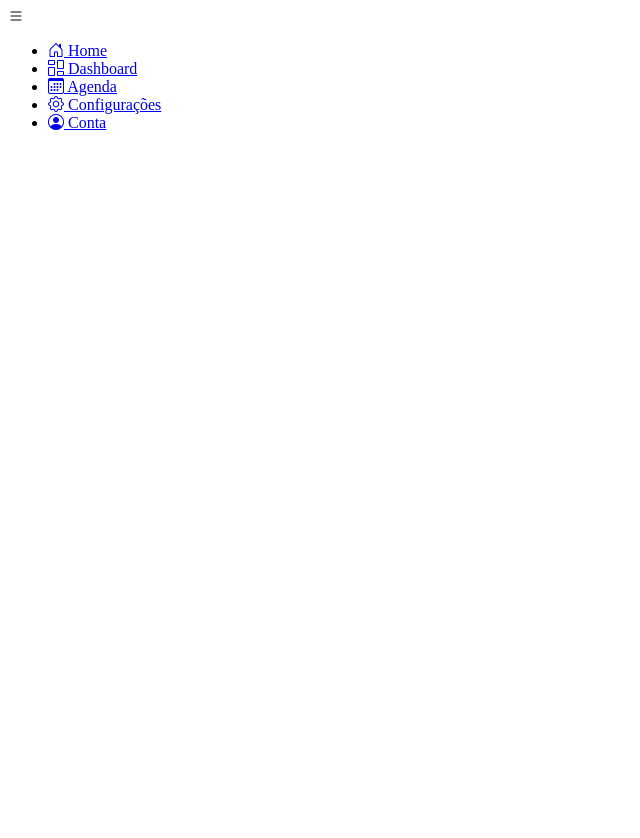
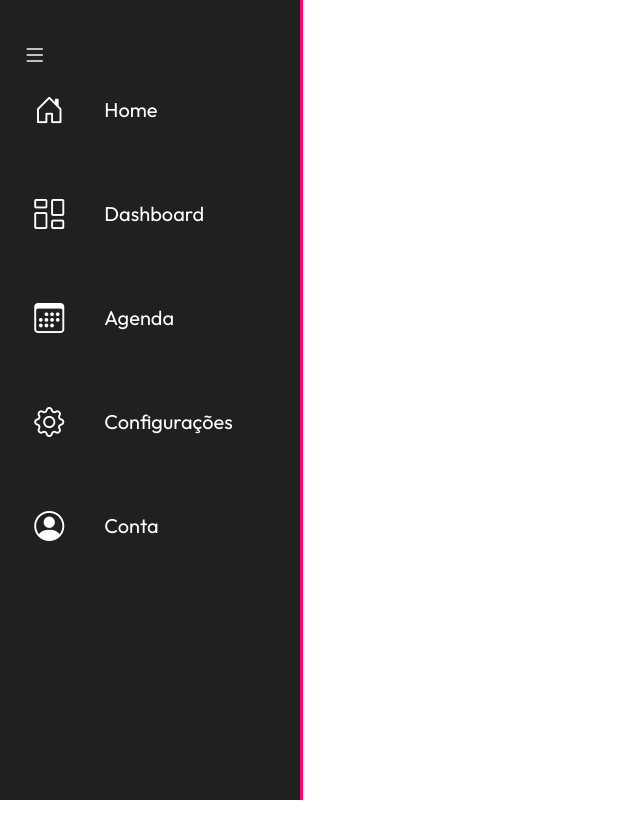
Before and after one commit to NandoCruz/menu-lateral, a plain HTML site: page index.html in a window 1280 px wide. Shown: the top 838 px of the page, without its empty margins (0-640 px from the left). Before the commit the page ends 800 px from the top, so only its background shows below. Drawn offline with nearby package versions, Linux system fonts and the light colour scheme.

Commit message:
Estilo montado
Estilo montado do menu lateral.

```diff
--- a/index.html
+++ b/index.html
@@ -3,8 +3,18 @@
 <head>
     <meta charset="UTF-8">
     <meta name="viewport" content="width=device-width, initial-scale=1.0">
+
+    <!-- FONTS DO GOOGLE FONTS-->
+    <link rel="preconnect" href="https://fonts.googleapis.com">
+    <link rel="preconnect" href="https://fonts.gstatic.com" crossorigin>
+    <link href="https://fonts.googleapis.com/css2?family=Outfit:wght@100..900&display=swap" rel="stylesheet">
+    <!-- FIM DO GOOGLE FONTS-->
+
     <!-- BOOTSTRAP ICON -->
     <link rel="stylesheet" href="https://cdn.jsdelivr.net/npm/bootstrap-icons@1.11.3/font/bootstrap-icons.min.css">
+    <!-- FINAL BOOTSTRAP ICON -->
+
+    <link rel="stylesheet" href="style.css">
     <title>Document</title>
 </head>
 <body>
--- /dev/null
+++ b/style.css
@@ -0,0 +1,72 @@
+@import url('https://fonts.googleapis.com/css2?family=Outfit:wght@100..900&display=swap');
+
+*{
+    margin: 0;
+    padding: 0;
+    box-sizing: border-box;
+    font-family: 'Outfit', sans-serif;
+}
+
+body{
+    height: 900vh;
+}
+
+nav.menu-lateral{
+    width: 80px;
+    height: 100%;
+    background-color: #202020;
+    padding: 40px 0px 40px 1%;
+    box-shadow: 3px 0 0 #FF0077;
+    position: fixed;
+    top: 0;
+    left: 0;
+    overflow: hidden;
+    transition: .2s;
+}
+
+nav.menu-lateral:hover{
+    width: 300px;
+}
+
+.btn-expandir{
+    width: 100%;
+    padding-left: 10px;
+}
+
+.btn-expandir > i{
+    color: #fff;
+    font-size: 24px;
+    cursor: pointer;
+}
+
+ul{
+    height: 100%;
+    list-style-type: none;
+}
+
+ul li.item-menu{
+    transition: .2s;
+}
+
+ul li.item-menu:hover{
+    background: #FF0077;
+}
+
+ul li.item-menu a{
+    color: #fff;
+    text-decoration: none;
+    font-size: 20px;
+    padding: 20px 4%;
+    display: flex;
+    margin-bottom: 20px;
+    line-height: 40px;
+}
+
+ul li.item-menu a .txt-link{
+    margin-left: 40px;
+}
+
+ul li.item-menu a .icon > i{
+    font-size: 30px;
+    margin-left: 10px;
+}
```
